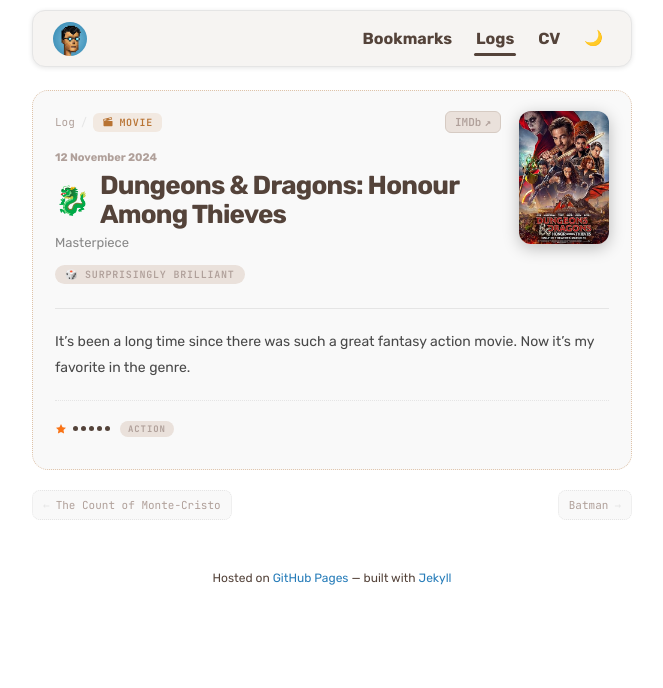
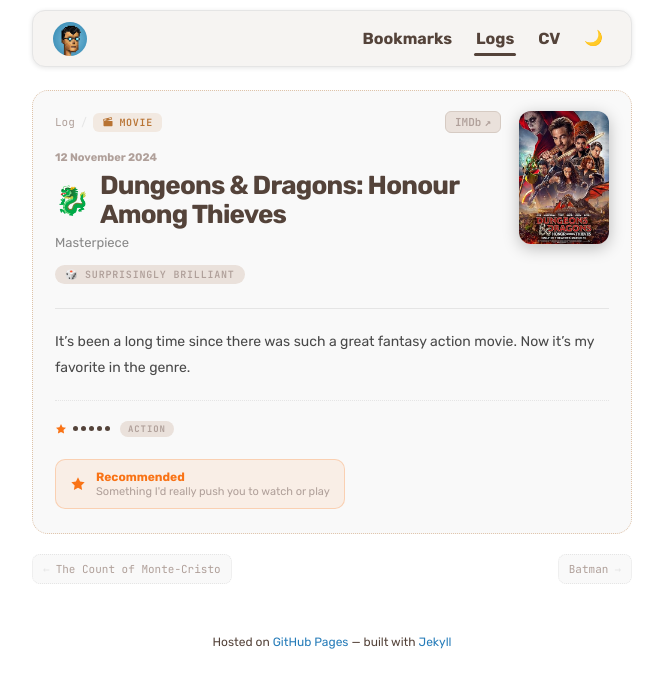
Before and after one commit to alobanov/alobanov.github.io, a Jekyll site: the page built from _logs/2024-11-12-dnd-movie-log.md, in a window 1280 px wide. Shown: the top 688 px of the page, without its empty margins (308-971 px from the left). Built offline with Jekyll 4.4.1, drawn with Linux system fonts in a browser that asks for light colours.

Commit message:
feat(logs): add recommended banner to highlighted entries

```diff
--- a/_layouts/log.html
+++ b/_layouts/log.html
@@ -68,6 +68,16 @@
     {%- if page.genre %}<span class="lep-genre">{{ page.genre }}</span>{% endif -%}
   </div>
 
+  {%- if page.highlight %}
+  <div class="lep-recommend">
+    <svg class="lep-recommend-icon" viewBox="0 0 24 24" aria-hidden="true"><path d="M12 2l3.09 6.26L22 9.27l-5 4.87 1.18 6.88L12 17.77l-6.18 3.25L7 14.14 2 9.27l6.91-1.01L12 2z"/></svg>
+    <div>
+      <strong class="lep-recommend-title">Recommended</strong>
+      <span class="lep-recommend-sub">Something I'd really push you to watch or play</span>
+    </div>
+  </div>
+  {%- endif %}
+
 </div>
 
 {%- assign siblings = site.logs | where: "category", page.category | sort: 'date' -%}
--- a/assets/css/style.css
+++ b/assets/css/style.css
@@ -1603,6 +1603,43 @@
     margin-bottom: 8px;
 }
 
+.lep-recommend {
+    display: inline-flex;
+    align-items: center;
+    gap: 10px;
+    margin-top: 14px;
+    padding: 10px 14px;
+    border-radius: 10px;
+    background-color: rgba(249, 115, 22, 0.08);
+    border: 1px solid rgba(249, 115, 22, 0.25);
+}
+
+.lep-recommend-icon {
+    flex: 0 0 auto;
+    width: 16px;
+    height: 16px;
+    fill: #f97316;
+}
+
+.lep-recommend-title {
+    display: block;
+    font-size: 12px;
+    font-weight: 700;
+    color: #f97316;
+}
+
+.lep-recommend-sub {
+    display: block;
+    font-size: 11px;
+    color: var(--muted-color);
+    margin-top: 1px;
+}
+
+[data-theme="dark"] .lep-recommend {
+    background-color: rgba(249, 115, 22, 0.1);
+    border-color: rgba(249, 115, 22, 0.3);
+}
+
 /* Content */
 .lep-content {
     font-family: var(--primary-font);
```
